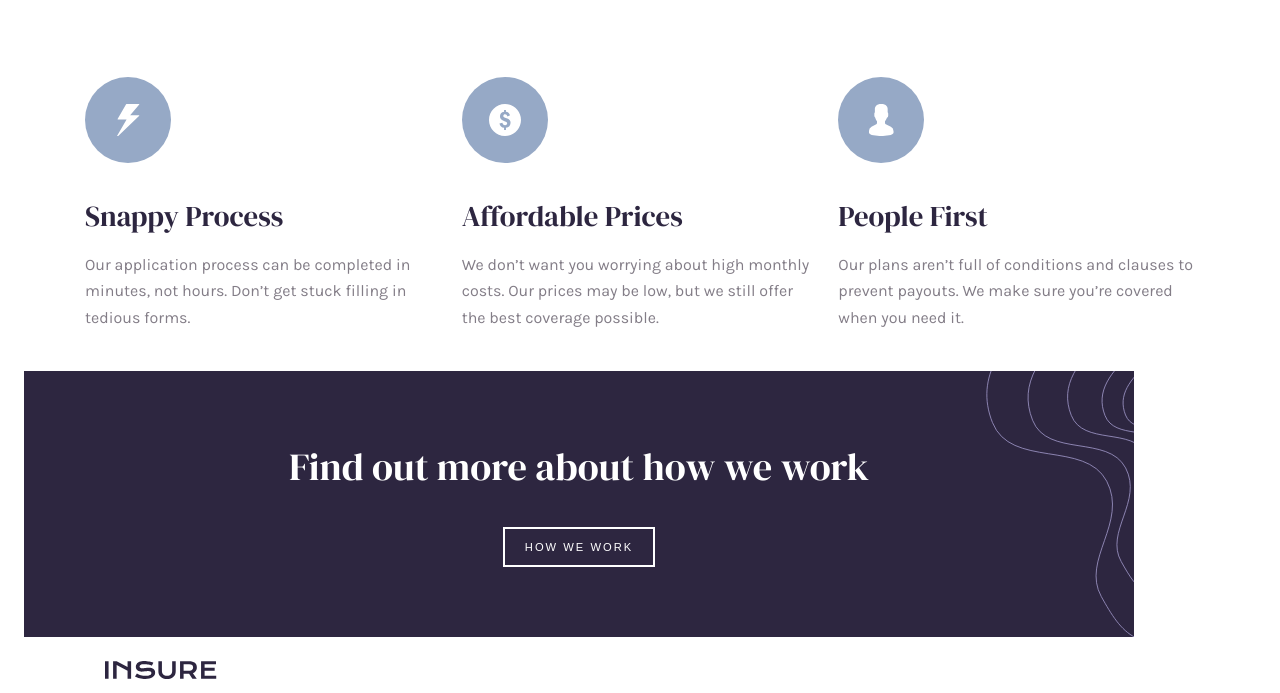
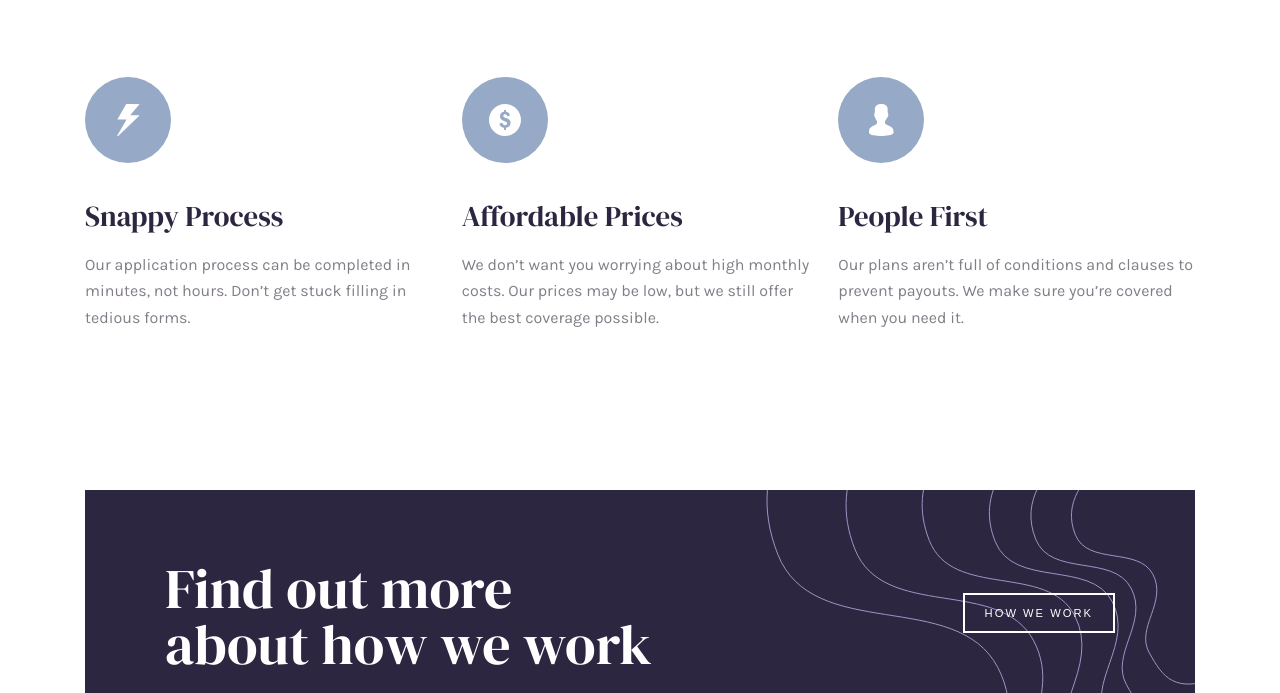
Before and after one commit to dinakonto/insure-landing-page, a website: page index.html in a window 1280 px wide. Shown: the part 1073-1766 px from the top of the page. Drawn offline with Linux system fonts and the light colour scheme.

Commit message:
Responsive layout for 'how we work' section

```diff
--- a/index.html
+++ b/index.html
@@ -88,7 +88,7 @@
   </section>
 
   <section class="banner-section inner-wrap">
-    <h2>Find out more about how we work</h2>
+    <h2>Find out more<br /> about how we work</h2>
     <button class="btn-reverse btn-smaller">How we work</button>
   </section>
 
--- a/styles/sass/styles.sass
+++ b/styles/sass/styles.sass
@@ -139,6 +139,7 @@ button.btn-smaller
 // THREE-COLUMN SECTION
 .three-col-section .inner-wrap
   padding-top: 140px
+  padding-bottom: 130px
   text-align: center
 .three-col-section h2::before
   border-top: 1px solid $col-neutral-medium
@@ -162,7 +163,7 @@ button.btn-smaller
   color: white
   padding: 45px 30px 70px 30px
   text-align: center
-  margin: 24px
+  margin: 0 24px
 .banner-section h2
   font-size: 2.4em
   line-height: 1
@@ -234,7 +235,17 @@ button.btn-smaller
     left: 0
   .three-col-section .feature
     max-width: none
-
+  // BANNER SECTION
+  .banner-section
+    background: url("../../assets/bg-pattern-how-we-work-desktop.svg") no-repeat $col-primary-dark
+    background-size: contain
+    background-position: right top
+    padding: 10px 50px
+    text-align: left
+    margin: 24px
+    display: flex
+    align-items: center
+    justify-content: space-between
 
 
 
@@ -259,6 +270,12 @@ button.btn-smaller
     font-size: 3.5em
   .hero-section .hero-img::before
     top: 470px
+  // BANNER SECTION
+  .banner-section
+    padding: 24px 80px
+  .banner-section h2
+    font-size: 3.5em
+    line-height: 1
 
 
 @media screen and (min-width: 1100px)
@@ -274,6 +291,6 @@ button.btn-smaller
   .hero-section .hero-img::after
     height: 515px
   .three-col-section .inner-wrap
-    padding-top: 260px
-    padding-left: 0
-    padding-right: 0
+    padding: 260px 0 143px 0
+  .banner-section
+    margin: 0 auto
```
Also changed, not shown: styles/css/styles.css, 1 other file.
